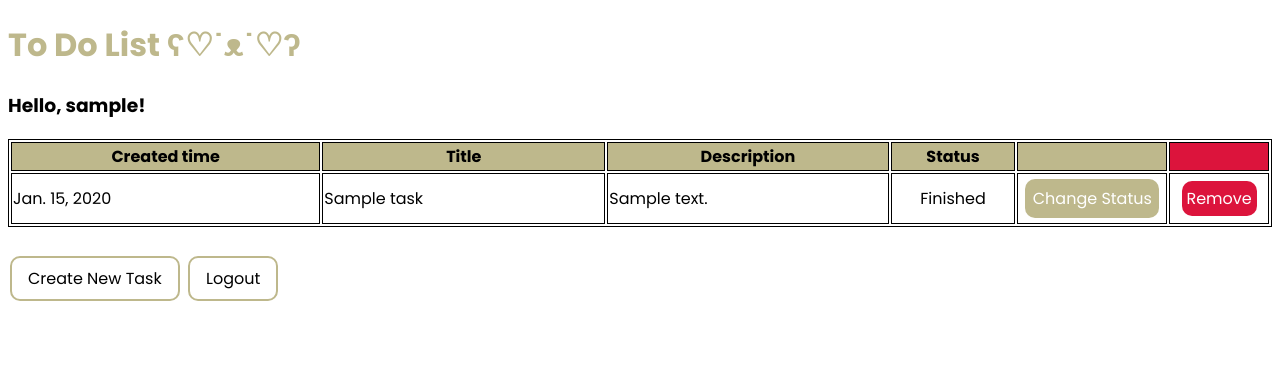
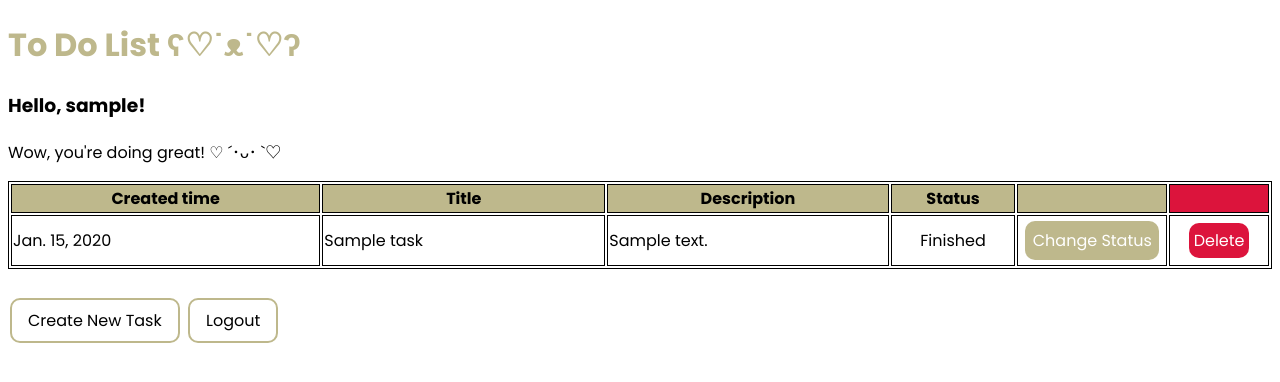
Before and after one commit to arinaunaka/Tugas, a Django app: page /todolist/ in a window 1280 px wide. Shown: the top 382 px of the page. Run offline with Django 4.2, Linux system fonts and the light colour scheme; a user stored in the database is signed in; tables that the repository leaves empty hold one stand-in row (values such as "Sample post").

Commit message:
Tugas 4 - Lab 3

```diff
--- a/todolist/templates/todolist.html
+++ b/todolist/templates/todolist.html
@@ -8,6 +8,7 @@
 
  <h1 style="color:rgb(190, 184, 140);">To Do List ʕ♡˙ᴥ˙♡ʔ</h1>
  <h3>Hello, {{user.get_username}}!</h3>
+ <p>{{message}}</p>
 
  <html>
  <head>
@@ -78,33 +79,20 @@
        <td>{{task.date}}</td>
        <td>{{task.title}}</td>
        <td>{{task.description}}</td>
-       <td style="text-align: center; width: 10%;">{{status}}</td>
+       {% if task.is_finished %}
+       <td style="text-align: center; width: 10%;">Finished</td>
+       {% else %}
+       <td style="text-align: center; width: 10%;">Not Finished</td>
+       {% endif %}
        <td style="text-align: center; width: 12%;">
-        <button class="button" style="background-color: rgb(190, 184, 140); border-radius: 10px; color: white; padding: 5%;" onclick="changeStatus">Change Status</button>
-       </td>
-       <script>
-         function changeStatus() {
-           if (task.is_finished){
-             task.is_finished = false;
-           } else {
-             task.is_finished = true;
-           }
-        }
-       </script>
+        <button class="button" style="background-color: rgb(190, 184, 140); border-radius: 10px; color: white; padding: 5%;"><a href="{% url 'todolist:status' task.id %}" style="color:white; text-decoration: solid;">Change Status</a></button>
+      </td>
        <td style="text-align:center; width: 8%;">
-        <button class="button" style="background-color: crimson; border-radius: 10px; padding: 5%;" ondclick="remove" id="remove">Remove</button>
+        <button class="button" style="background-color: crimson; border-radius: 10px; padding: 5%;"><a href="{% url 'todolist:delete' task.id %}" style="color: white; text-decoration: solid;">Delete</a></button>
       </td>
    </tr>
    {% endfor %}
  </table>
-
-
- <script>
-    function remove() {
-      let table = document.querySelector('table');
-      table.deleteRow(1);
-    }
- </script>
 
  <br>
  <button class="button button1" onclick="location.href='/todolist/create-task'">Create New Task</button>
--- a/todolist/urls.py
+++ b/todolist/urls.py
@@ -9,4 +9,6 @@ urlpatterns = [
     path('login/', login_user, name='login'),
     path('logout/', logout_user, name='logout'),
     path('create-task/', create_task, name='create_task'),
+    path('status/<int:id>/', status, name='status'),
+    path('delete/<int:id>/', delete, name='delete'),
 ]
--- a/todolist/views.py
+++ b/todolist/views.py
@@ -1,4 +1,5 @@
-from os import stat
+from django.http import HttpResponseRedirect
+from django.urls import reverse
 from django.shortcuts import render, redirect
 from django.contrib import messages
 from django.contrib.auth import authenticate, login, logout
@@ -9,20 +10,41 @@ from todolist.models import Task
 
 @login_required(login_url='/todolist/login/')
 def show_todolist(request):
-    status = ""
+    finished_task = 0
+    notfinished_task = 0
+    message = ""
+
     data_task = Task.objects.filter(user=request.user).all()
-
     for task in data_task:
         if (task.is_finished):
-            status = "Finished"
+            finished_task += 1
         else:
-            status = "Not finished"
+            notfinished_task += 1
+
+    if (finished_task >= notfinished_task and (finished_task + notfinished_task != 0)):
+        message = "Wow, you're doing great! ♡ ´･ᴗ･ `♡"
+    else:
+        message = "Keep going ฅ^•ﻌ•^ฅ..."
 
     context = {
     'list_task': data_task,
-    'status': status,
+    'message': message,
     }
     return render(request, "todolist.html", context)
+
+def status(request, id):
+    status = Task.objects.get(pk=id)
+    if status.is_finished:
+        status.is_finished = False
+    else:
+        status.is_finished = True
+    status.save()
+    return HttpResponseRedirect(reverse('todolist:show_todolist'))
+
+def delete(request, id):
+    delete = Task.objects.get(pk=id)
+    delete.delete()
+    return HttpResponseRedirect(reverse('todolist:show_todolist'))
 
 def register(request):
     form = UserCreationForm()
```
Also changed, not shown: todolist/README.md.
